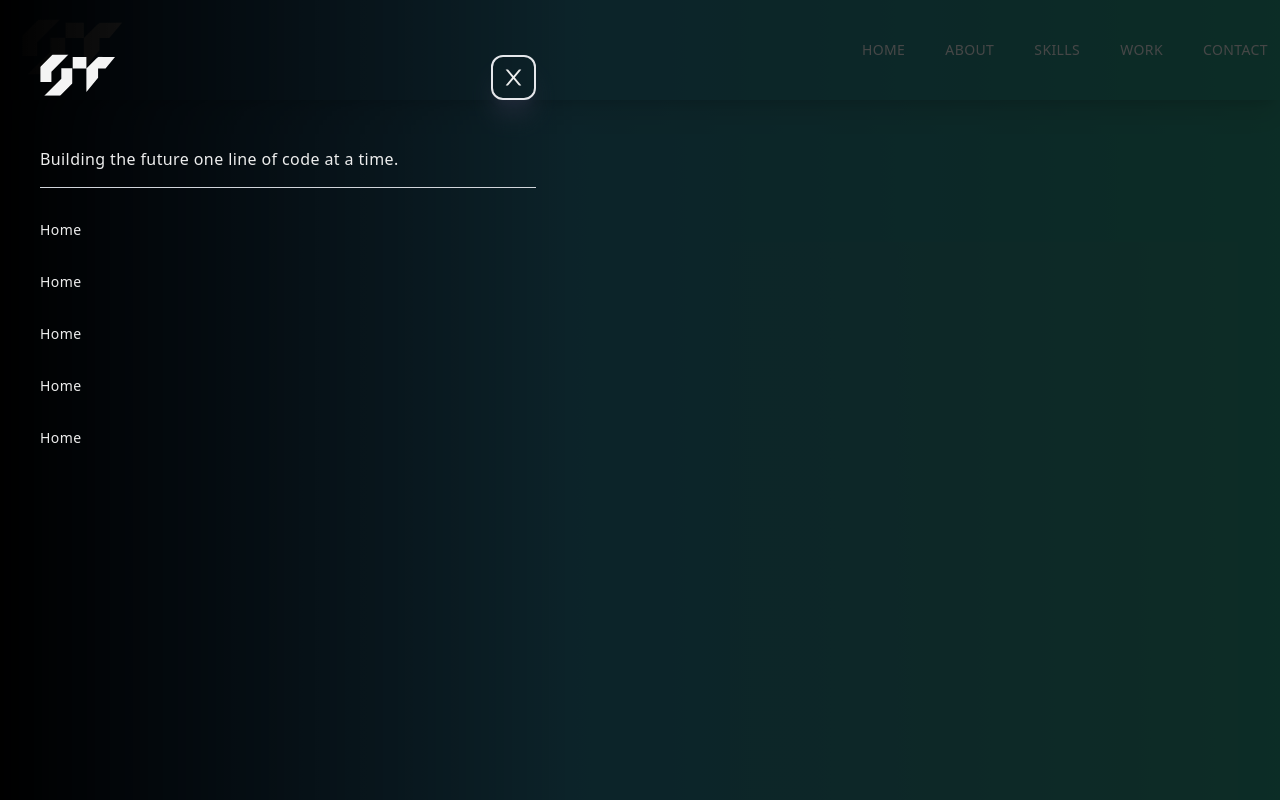
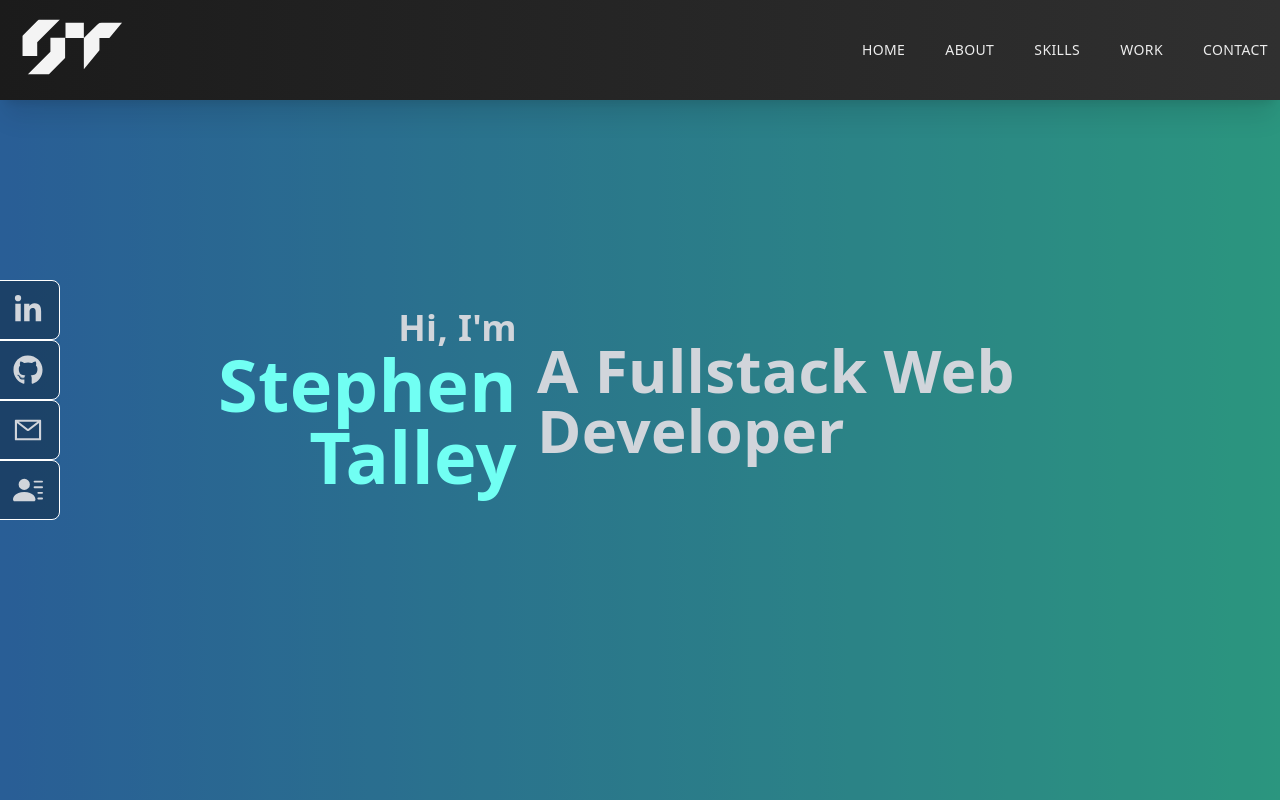
Before and after one commit to stvlley/portfolio-nxt-v2.5, a Next.js app: page / in a window 1280 px wide. Shown: the top 800 px of the page. Built offline with nearby package versions, Linux system fonts and the light colour scheme.

Commit message:
taking a shit

```diff
--- /dev/null
+++ b/components/About.jsx
@@ -0,0 +1,11 @@
+import React from 'react'
+
+const About = () => {
+  return (
+    <div className='w-full h-screen bg-black/30 justify-center items-center text-center'>
+        <h2>About</h2>
+    </div>
+  )
+}
+
+export default About
--- /dev/null
+++ b/components/Main.jsx
@@ -0,0 +1,27 @@
+import React from 'react'
+import { AiOutlineMail } from 'react-icons/ai'
+import { BsPersonLinesFill } from 'react-icons/bs'
+import { FaGithub, FaLinkedinIn } from 'react-icons/fa'
+
+const Main = () => {
+    return (
+        <>
+            <div className='w-full h-screen text-center '>
+                <div className='max-w-[1240px] w-full h-full mx-auto p-2 flex justify-center items-center'>
+                    <div>
+                        <div className='flex'>
+                            <h1 className='py-4 px-5 text-right text-gray-300'><div className=''>Hi, I'm </div><span className='text-5xl sm:text-7xl text-[#71fff3]'>Stephen Talley</span></h1>
+                            <h1 className='py-4 text-2xl sm:text-6xl max-w-[70%] m-auto text-gray-300 text-left'>
+                                A Fullstack Web Developer
+                            </h1>
+                        </div>
+
+
+                    </div>
+                </div>
+            </div>
+        </>
+    )
+}
+
+export default Main
--- a/components/Navbar.jsx
+++ b/components/Navbar.jsx
@@ -1,14 +1,24 @@
-import React from 'react'
+import React, { useState } from 'react'
 import Image from 'next/image'
 import Link from 'next/link'
-import {AiOutlineClose, AiOutlineMenu } from 'react-icons/ai'
+import { AiOutlineClose, AiOutlineMail, AiOutlineMenu } from 'react-icons/ai'
+import { FaGithub, FaLinkedinIn } from 'react-icons/fa'
+import { BsPersonLinesFill } from 'react-icons/bs'
+const Navbar = () => {
+    const [nav, setNav] = useState(false)
+    const handleClick = () => {
+        console.log("clicked")
+    }
 
-const Navbar = () => {
+    const handleNav = () => {
+        setNav(!nav)
+    }
     return (
+        // Top navbar hidden when mobile
         <div>
-        <div className="fixed w-full h-30 shadow-xl ">
+            <div className="fixed bg-gradient-to-l from-[#303030] to-[#1b1b1b] w-full h-30 shadow-xl ">
                 <div className="flex justify-between items-center w-full px-3 2xl:px-16">
-                <Image alt='' src='/logo.svg' width='120' height='100'/>
+                    <Image alt='' src='/logo.svg' width='120' height='100' />
                     <ul className='hidden md:flex'>
                         <Link href='/'>
                             <li className="ml-10 text-sm uppercase hover:border-b">Home</li>
@@ -26,48 +36,114 @@ const Navbar = () => {
                             <li className="ml-10 text-sm uppercase hover:border-b">Contact</li>
                         </Link>
                     </ul>
-                <div className=' md:hidden px-3'>
+                    <div onClick={handleNav} className='cursor-pointer hover:scale-105 duration-700 md:hidden px-3'>
                         <AiOutlineMenu size={25} />
                     </div>
                 </div>
             </div>
-            <div className="fixed left-0 top-0 w-full h-screen bg-black/70">
-                <div className='fixed left-0 top-0 w-[75%] sm:w-[60%] md:w-[45%] h-screen bg-gradient-to-r from-[#000000] to-transparent p-10 ease-in-out duration-500 '>
+            {/* sliding navbar from left to right */}
+            <div className={nav ? "fixed md:hidden left-0 top-0 w-full h-screen bg-black/70" : ''}>
+                <div className={nav ? 'fixed left-0 top-0 w-[75%] sm:w-[0%] md:w-[45%] h-screen bg-gradient-to-r from-[#000000] to-black/30 p-10 ease-in-out duration-500 ' : 'fixed left-[-150%]  top-0 p-10 ease-in duration-500 '}>
                     <div>
                         <div className='flex w-full items-center justify-between'>
                             <Image alt='' src='/logo.svg' width='75' height='75' />
-                            <div className='border-2 p-2 rounded-xl cursor-pointer shadow-xl shadow-gray-800'>
-                                <AiOutlineClose size={25}/>
+                            <div onClick={handleNav} className='hover:scale-105 ease-in duration-300 border-2 p-2 rounded-xl cursor-pointer shadow-xl shadow-gray-800'>
+                                <AiOutlineClose size={25} />
                             </div>
                         </div>
                         <div className='border-b border-gray-300 my-4 '>
-                            <p className='w-[85%] md:w-[90%] py-4'>Building the future one line of code at a time.</p>
+                            <p className='tracking-widest w-[85%] md:w-[90%] py-4'>Building the future one line of code at a time.</p>
                         </div>
                     </div>
-                    <div>
-                        <ul>
+                    <div className='py-4 flex flex-col'>
+                        <ul className='uppercase '>
                             <Link href='/'>
                                 <li className='py-4 text-sm'>Home</li>
                             </Link>
                             <Link href='/'>
-                                <li className='py-4 text-sm'>Home</li>
+                                <li className='py-4 text-sm'>About</li>
                             </Link>
                             <Link href='/'>
-                                <li className='py-4 text-sm'>Home</li>
+                                <li className='py-4 text-sm'>Skills</li>
                             </Link>
                             <Link href='/'>
-                                <li className='py-4 text-sm'>Home</li>
+                                <li className='py-4 text-sm'>Work</li>
                             </Link>
                             <Link href='/'>
-                                <li className='py-4 text-sm'>Home</li>
+                                <li className='py-4 text-sm'>Contact</li>
                             </Link>
                         </ul>
+                        <div className='pt-40'>
+                            <p className='tracking-widest uppercase text-[#56f1d8]'>Let's connect</p>
+                            <div className='flex text-xl sm:text-3xl items-center justify-between my-4 w-full sm:w-[80%]'>
+                                <div className='rounded-full  shadow-lg p-3 cursor-pointer hover:scale-105 ease-in duration-300'>
+                                    <FaLinkedinIn />
+                                </div>
+                                <div className='rounded-full  shadow-lg p-3 cursor-pointer hover:scale-105 ease-in duration-300'>
+                                    <FaGithub />
+                                </div>
+                                <div className='rounded-full  shadow-lg p-3 cursor-pointer hover:scale-105 ease-in duration-300'>
+                                    <AiOutlineMail />
+                                </div>
+                                <div className='rounded-full  shadow-lg p-3 cursor-pointer hover:scale-105 ease-in duration-300'>
+                                    <BsPersonLinesFill />
+                                </div>
+                            </div>
+
                         </div>
                     </div>
                 </div>
-        <div>
+            </div>
+            {/* side tag for links hidden when mobile */}
+            <div className='hidden md:flex fixed flex-col top-[35%] left-0'>
+                <ul >
+                    <li className='p-4 border-spacing-2 border-white border rounded-lg w-[160px] h-[60px] flex justify-between items-center ml-[-100px] hover:ml-[-10px] duration-300 bg-black/30'>
+                        <a
+                            target="_blank"
+                            rel="noopener noreferrer"
+                            className=' flex justify-between items-center w-full text-gray-300'
+                            href='https://www.linkedin.com/in/stephen-talley-the-developer/'
+                        >
+                            Linkedin <FaLinkedinIn size={30} />
+                        </a>
+                    </li>
+                    <li className='p-4 border-spacing-2 border-white border rounded-lg w-[160px] h-[60px] flex justify-between items-center ml-[-100px] hover:ml-[-10px] duration-300 bg-black/30'>
+                        <a
+                            target="_blank"
+                            rel="noopener noreferrer"
+                            className='flex justify-between items-center w-full text-gray-300'
+                            href='https://github.com/stvlley'
+                        >
+                            Github <FaGithub size={30} />
+                        </a>
+                    </li>
+                    <li className='p-4 border-spacing-2 border-white border rounded-lg w-[160px] h-[60px] flex justify-between items-center ml-[-100px] hover:ml-[-10px] duration-300 bg-black/30'>
+                        <a
+                            className='flex justify-between items-center w-full text-gray-300'
 
+                        >
+                            Email
+
+                            <AiOutlineMail size={30} />
+                        </a>
+                    </li>
+                    <li className='p-4 border-spacing-2 border-white border rounded-lg w-[160px] h-[60px] flex justify-between items-center ml-[-100px] hover:ml-[-10px] duration-300 bg-black/30'>
+                    <a
+            target="_blank"
+            rel="noopener noreferrer"
+              className='flex justify-between items-center w-full text-gray-300'
+              href='https://drive.google.com/file/d/1dqgJ1e0UvCjaWArJFzxDVN38qDSvMZwx/view?usp=sharing'
+            >
+              Resume <BsPersonLinesFill size={30} />
+            </a>
+                    </li>
+
+                </ul>
             </div>
+
+
+
+
         </div>
     )
 }
--- a/pages/index.js
+++ b/pages/index.js
@@ -1,17 +1,20 @@
 import Head from 'next/head'
 import Image from 'next/image'
+import Main from '../components/Main'
 import Navbar from '../components/Navbar'
-
+import About from '../components/About'
 
 export default function Home() {
   return (
-    <div className='bg-black/30 w-full overflow-hidden scroll-m-4 h-screen'>
+    <div className='bg-black/30 w-full  h-screen'>
       <Head>
         <title>Stephen | Softare Engineer</title>
         <meta name="description" content="Generated by create next app" />
         <link rel="icon" href="/favicon.ico" />
       </Head>
       <Navbar />
+      <Main />
+      <About />
 
 
     </div>
--- a/styles/globals.css
+++ b/styles/globals.css
@@ -13,7 +13,7 @@
   }
 
   h1 {
-    @apply text-4xl sm:text-5xl md:text-6xl
+    @apply text-2xl sm:text-3xl md:text-4xl
   }
 
   h2 {
```
Lines whose indentation alone changed are shown as unchanged.
